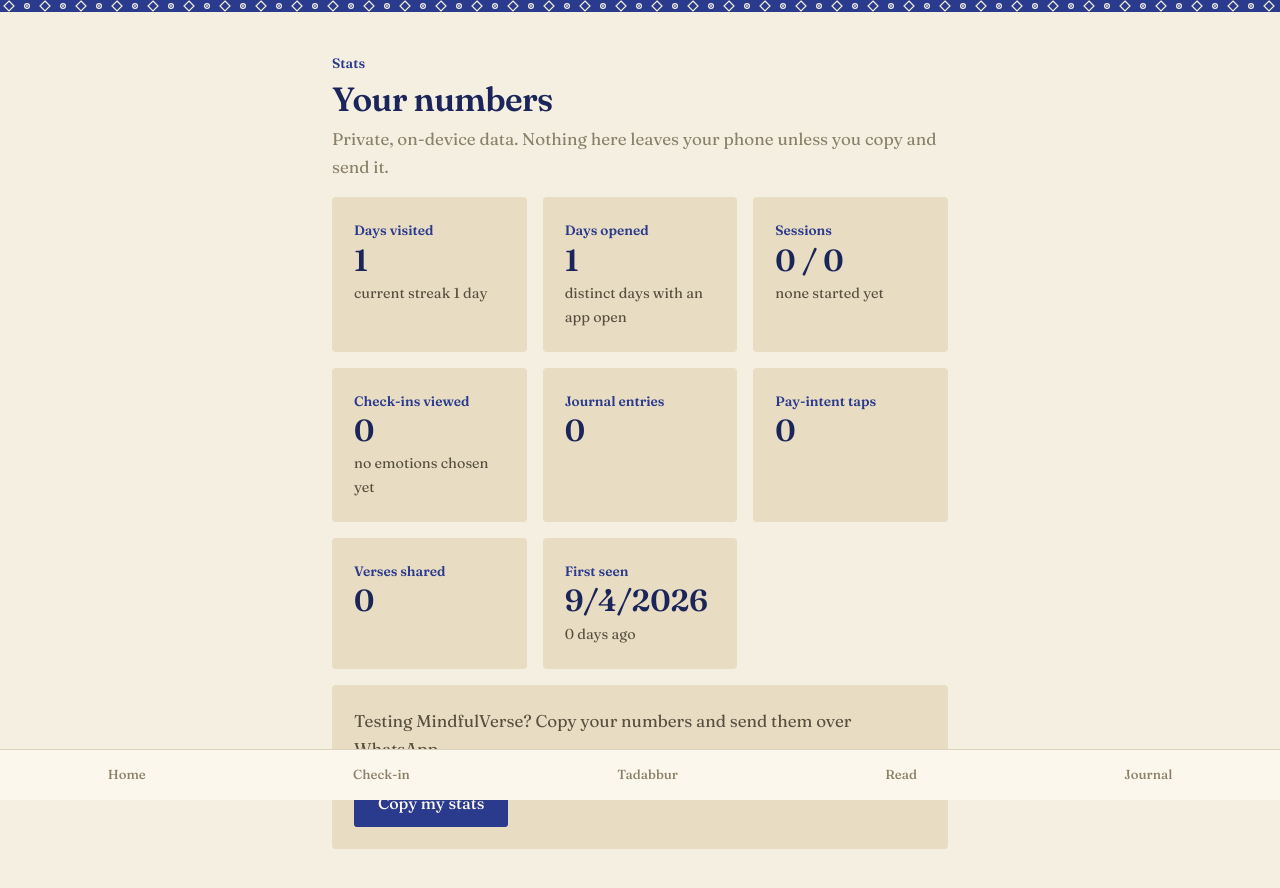
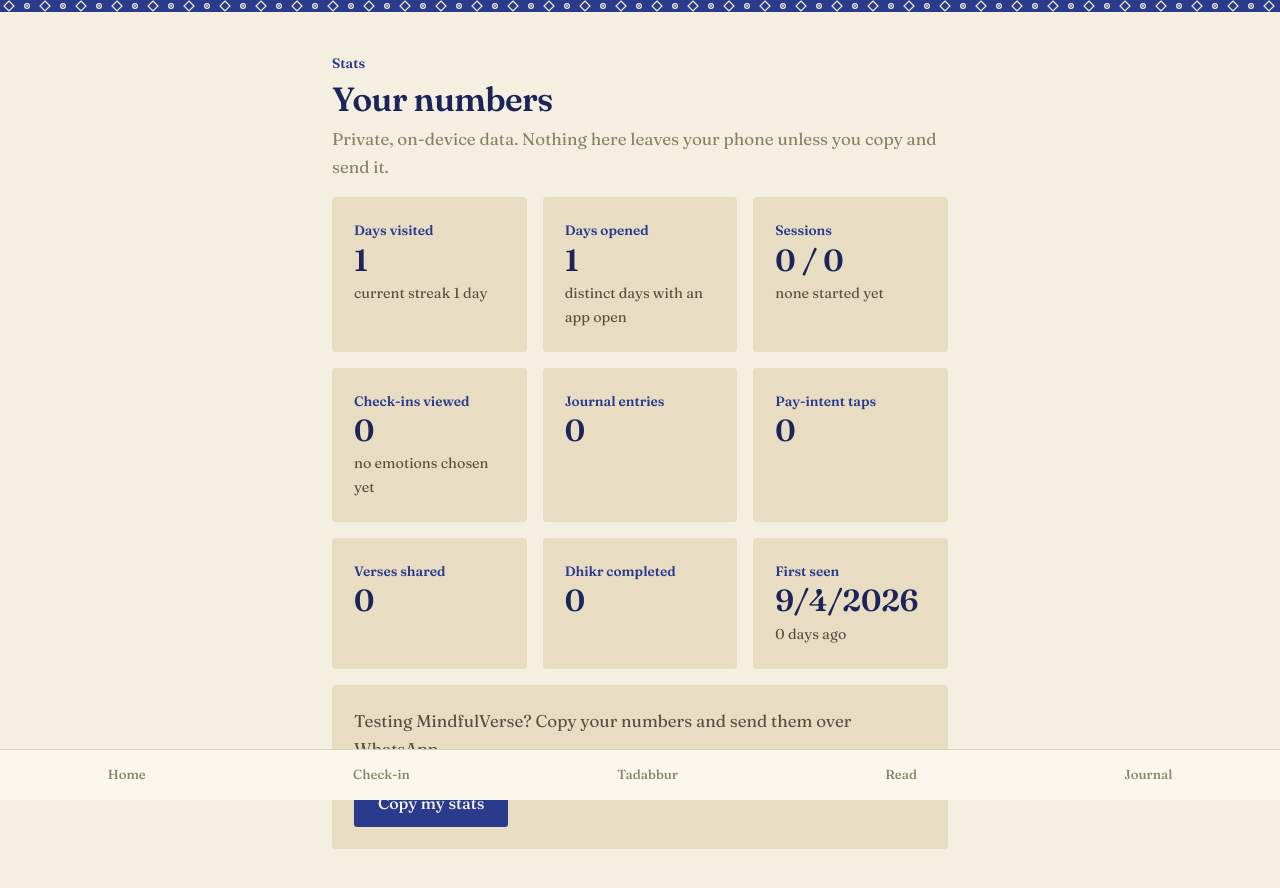
Before and after one commit to mohammedfirdouss/MindfulVerse, a React (Vite) app: page /stats in a window 1280 px wide. Shown: the top 888 px of the page. Built offline with nearby package versions, Linux system fonts and the light colour scheme.

Commit message:
feat: track and display dhikr completion in stats

```diff
--- a/src/pages/Stats.tsx
+++ b/src/pages/Stats.tsx
@@ -22,6 +22,7 @@
   journalCount: number;
   payTaps: number;
   versesShared: number;
+  dhikrCompleted: number;
   firstSeen: number | null;
   daysSinceFirstSeen: number | null;
 }
@@ -53,6 +54,7 @@
   let checkinViews = 0;
   let payTaps = 0;
   let versesShared = 0;
+  let dhikrCompleted = 0;
   const emotions = new Map<string, number>();
 
   for (const { t, e } of events) {
@@ -75,6 +77,9 @@
         break;
       case "share_verse":
         versesShared++;
+        break;
+      case "dhikr_complete":
+        dhikrCompleted++;
         break;
       case "journal_save":
         break;
@@ -107,6 +112,7 @@
     journalCount: getEntries().length,
     payTaps,
     versesShared,
+    dhikrCompleted,
     firstSeen,
     daysSinceFirstSeen,
   };
@@ -133,6 +139,7 @@
     `Journal entries: ${s.journalCount}`,
     `Pay-intent taps: ${s.payTaps}`,
     `Verses shared: ${s.versesShared}`,
+    `Dhikr completed: ${s.dhikrCompleted}`,
   ].join("\n");
 }
 
@@ -227,6 +234,7 @@
             <Metric label="Journal entries" value={String(stats.journalCount)} />
             <Metric label="Pay-intent taps" value={String(stats.payTaps)} />
             <Metric label="Verses shared" value={String(stats.versesShared)} />
+            <Metric label="Dhikr completed" value={String(stats.dhikrCompleted)} />
             <Metric
               label="First seen"
               value={
```
